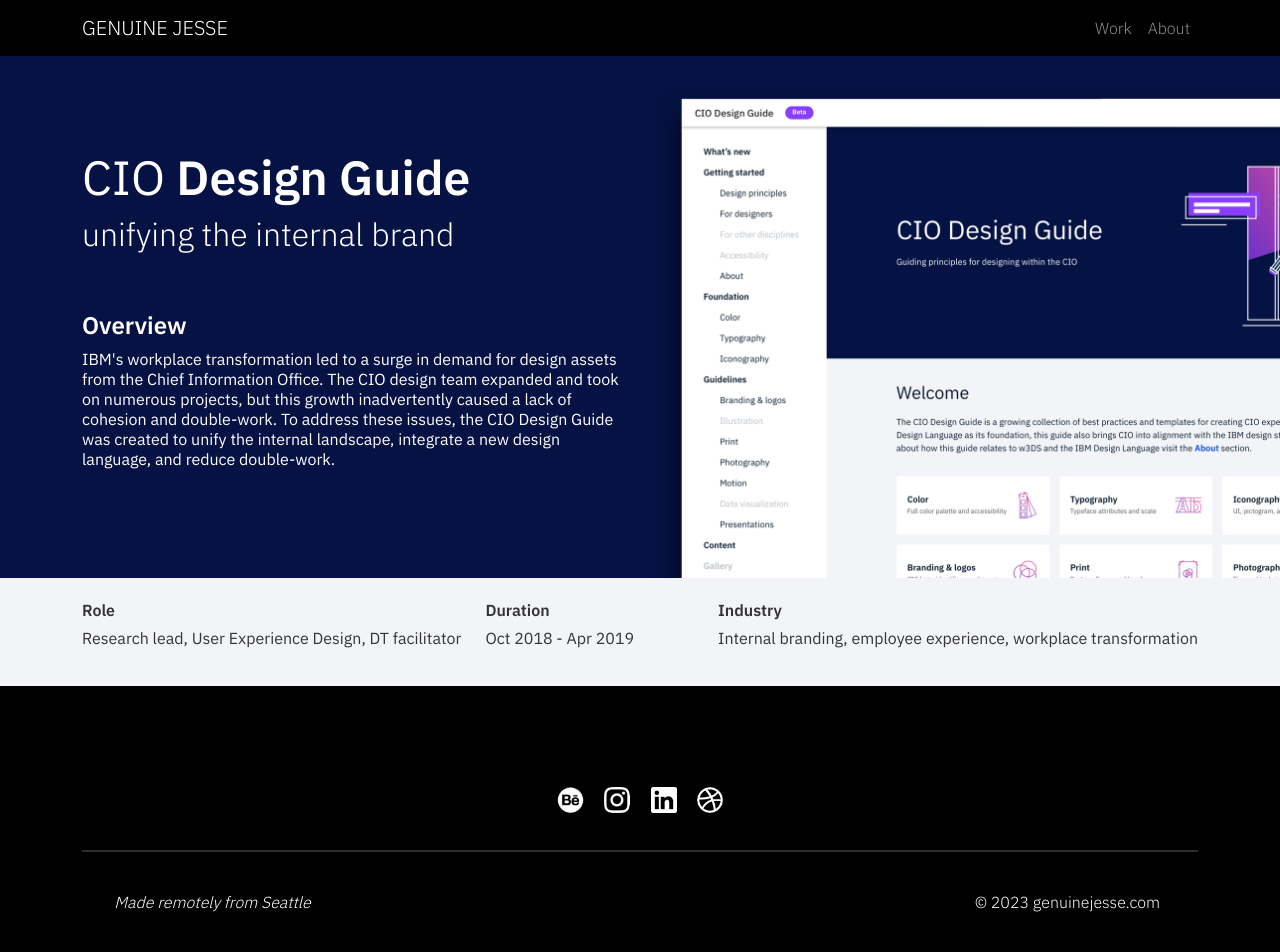
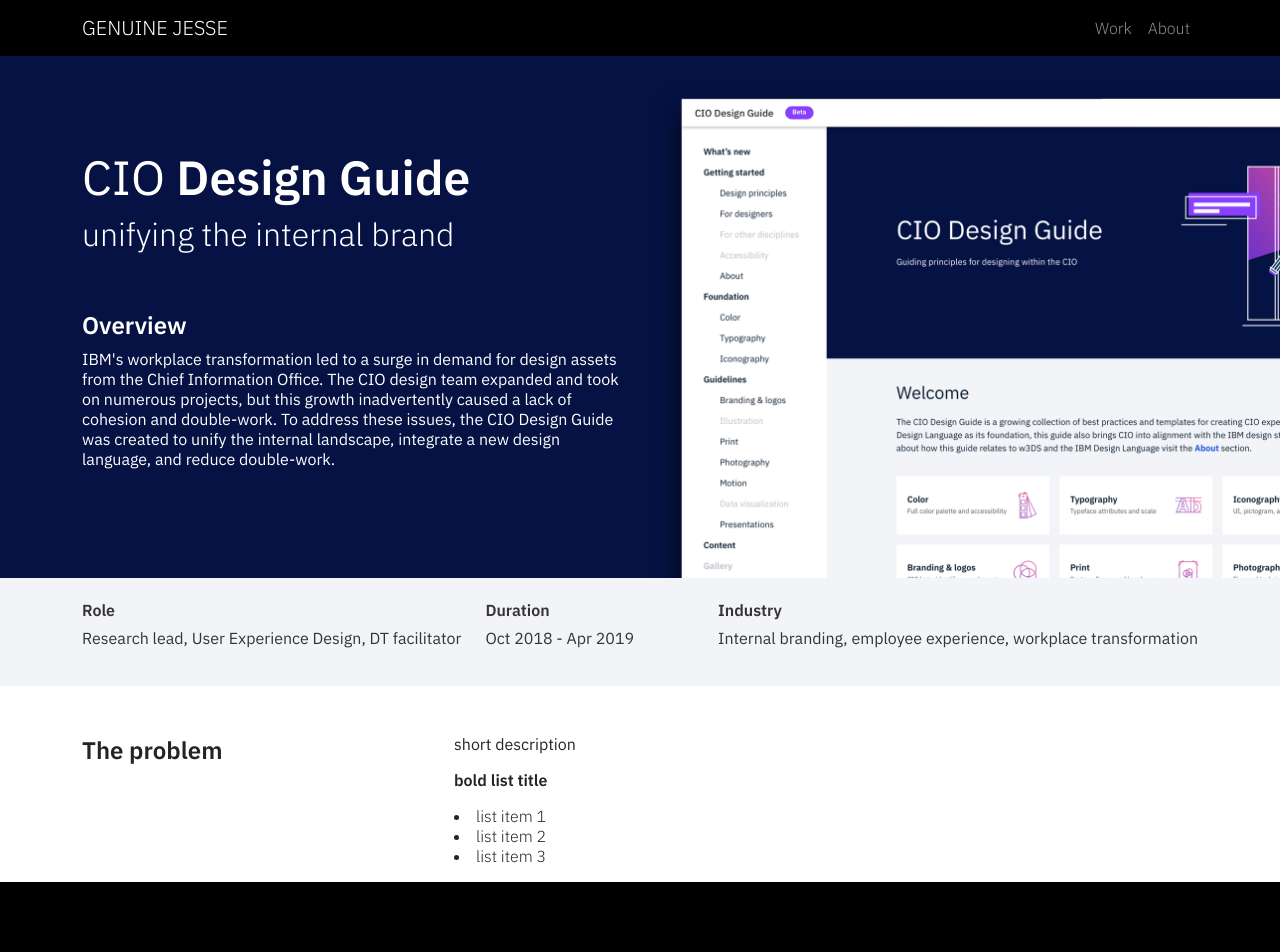
Before and after one commit to Meyer-and-Moon-Enterprises/moon-portfolio, a Next.js app: page /case-studies/design-guide in a window 1280 px wide. Shown: the top 952 px of the page. Built offline with nearby package versions, Linux system fonts and the light colour scheme.

Commit message:
added CaseText component

```diff
--- /dev/null
+++ b/src/components/CaseText.js
@@ -0,0 +1,43 @@
+export default function CaseText({ title, description, listTitle, listItems}) {
+  return (
+    <>
+      <div style={{backgroundColor: 'white'}}>
+        <div className="container">
+          <div className="row pt-5 w-100">
+            <div className="col-4">
+              <h1 className="" style={{fontSize: '24px', lineHeight: '32px', fontFamily: 'Plex-semibold'}}>
+                {title}
+              </h1>
+            </div>
+            <div className="col-8">
+              {(description) ? (
+                <p className="" style={{fontFamily: 'Plex-regular', color: '#black', lineHeight: '20px', fontSize: '16px',}}>
+                  {description}
+                </p>
+              ):(
+                ''
+              )}
+              {(listTitle) ? (
+                <p className="" style={{fontFamily: 'Plex-semibold', color: '#black', lineHeight: '20px', fontSize: '16px',}}>
+                  {listTitle}
+                </p>
+              ):(
+                ''
+              )}
+              {(listItems) ? (
+                <p className="" style={{fontFamily: 'Plex-regular', color: '#black', lineHeight: '20px', fontSize: '16px',}}>
+                  {listItems.map((item) => (
+                    <li>{item}</li>
+                  )
+                  )}
+                </p>
+              ):(
+                ''
+              )}
+            </div>
+          </div>
+        </div>
+      </div>
+    </>
+  );
+}
--- a/src/pages/case-studies/design-guide.js
+++ b/src/pages/case-studies/design-guide.js
@@ -1,5 +1,6 @@
 import { motion } from 'framer-motion';
 import CaseHero from '@/components/CaseHero';
+import CaseText from '@/components/CaseText';
 
 export default function designGuide() {
   return (
@@ -20,6 +21,12 @@
           industry='Internal branding, employee experience, workplace transformation'
         />
 
+        <CaseText
+          title="The problem"
+          description="short description"
+          listTitle="bold list title"
+          listItems={["list item 1", "list item 2", "list item 3"]}
+        />
 
       </motion.div>
     </>
```
